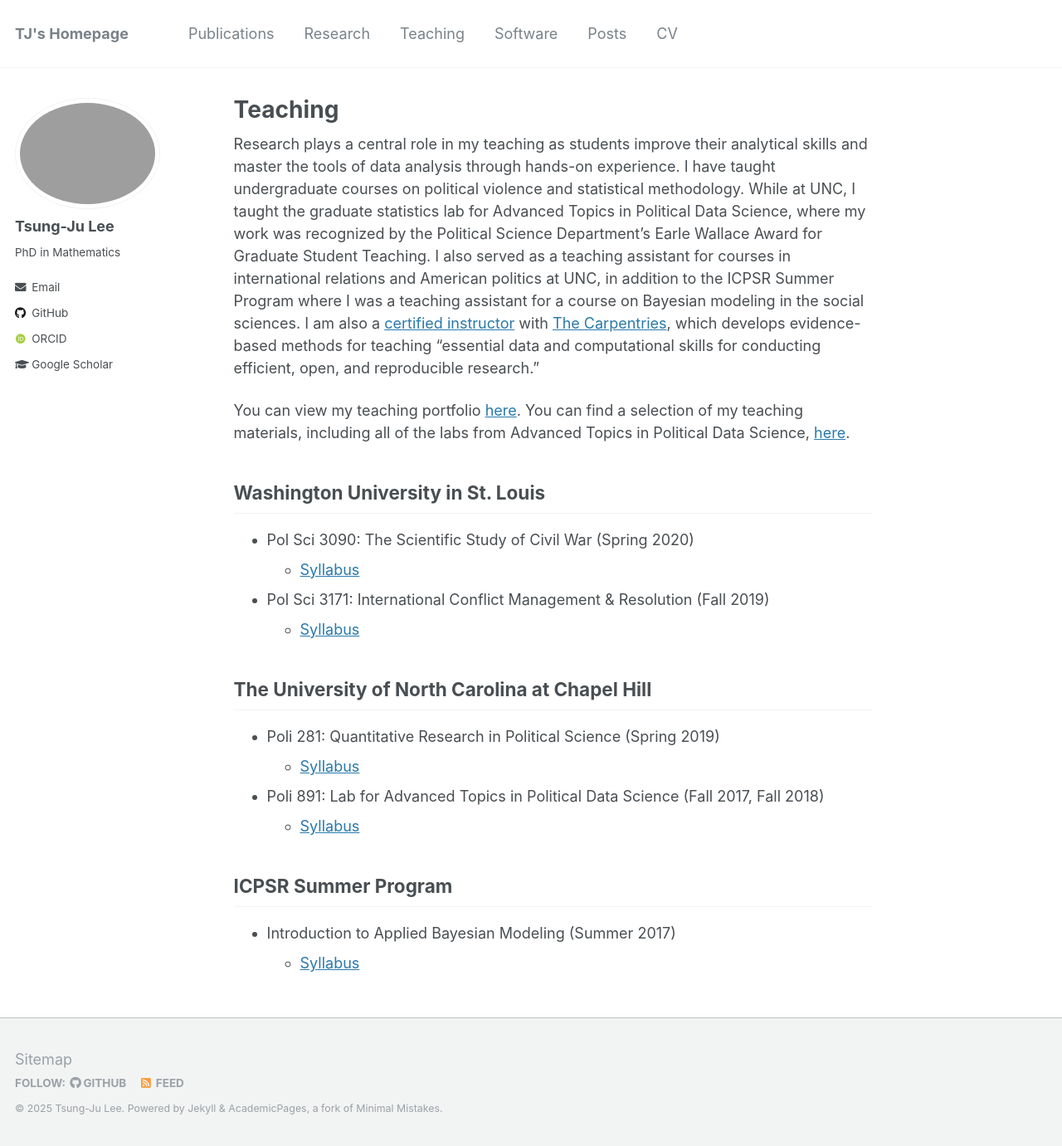
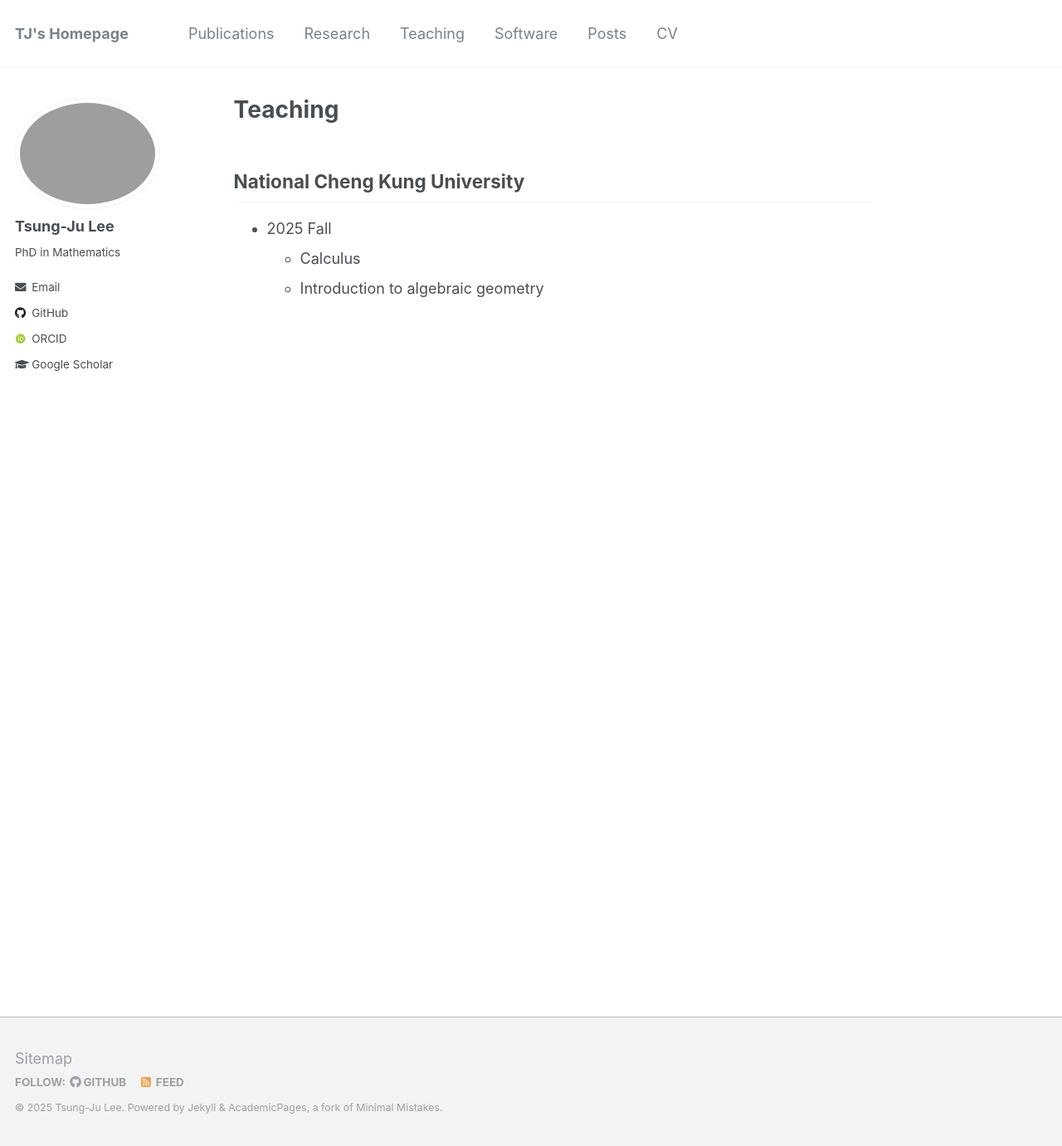
Before and after one commit to yusd24/yusd24.github.io, a Jekyll site: the page built from _pages/teaching.md, in a window 1280 px wide and 1381 px high. Shown: the whole window at 83% size. Built offline with Jekyll 4.4.1, drawn with Linux system fonts in a browser that asks for light colours; some web fonts are replaced.

Commit message:
Update teaching.md

```diff
--- a/_pages/teaching.md
+++ b/_pages/teaching.md
@@ -3,38 +3,7 @@
 title: "Teaching"
 ---
 
-Research plays a central role in my teaching as students improve their
-analytical skills and master the tools of data analysis through hands-on
-experience. I have taught undergraduate courses on political violence and
-statistical methodology. While at UNC, I taught the graduate statistics lab for
-Advanced Topics in Political Data Science, where my work was recognized by the
-Political Science Department's Earle Wallace Award for Graduate Student
-Teaching. I also served as a teaching assistant for courses in international
-relations and American politics at UNC, in addition to the ICPSR Summer Program
-where I was a teaching assistant for a course on Bayesian modeling in the social
-sciences. I am also a
-[certified instructor](https://carpentries.org/instructors/#jayrobwilliams) with
-[The Carpentries](https://carpentries.org/), which develops evidence-based
-methods for teaching "essential data and computational skills for conducting
-efficient, open, and reproducible research."
-
-
-You can view my teaching portfolio [here](/files/pdf/teaching/Portfolio.pdf).
-You can find a selection of my teaching materials, including all of the labs
-from Advanced Topics in Political Data Science, [here](/teaching-materials).
-
-## Washington University in St. Louis
-- Pol Sci 3090: The Scientific Study of Civil War (Spring 2020)
-    - [Syllabus](/files/pdf/teaching/PS 3090 Syllabus.pdf)
-- Pol Sci 3171: International Conflict Management & Resolution (Fall 2019)
-    - [Syllabus](/files/pdf/teaching/PS 3171 Syllabus.pdf)
-
-## The University of North Carolina at Chapel Hill
-- Poli 281: Quantitative Research in Political Science (Spring 2019)
-    - [Syllabus](/files/pdf/teaching/POLI 281 Syllabus.pdf)
-- Poli 891: Lab for Advanced Topics in Political Data Science (Fall 2017, Fall 2018)
-    - [Syllabus](/files/pdf/teaching/POLI 891 Syllabus.pdf)
-
-## ICPSR Summer Program
-- Introduction to Applied Bayesian Modeling (Summer 2017)
-    - [Syllabus](/files/pdf/teaching/bayes2017.pdf)
+## National Cheng Kung University
+- 2025 Fall
+    - Calculus
+    - Introduction to algebraic geometry
```
